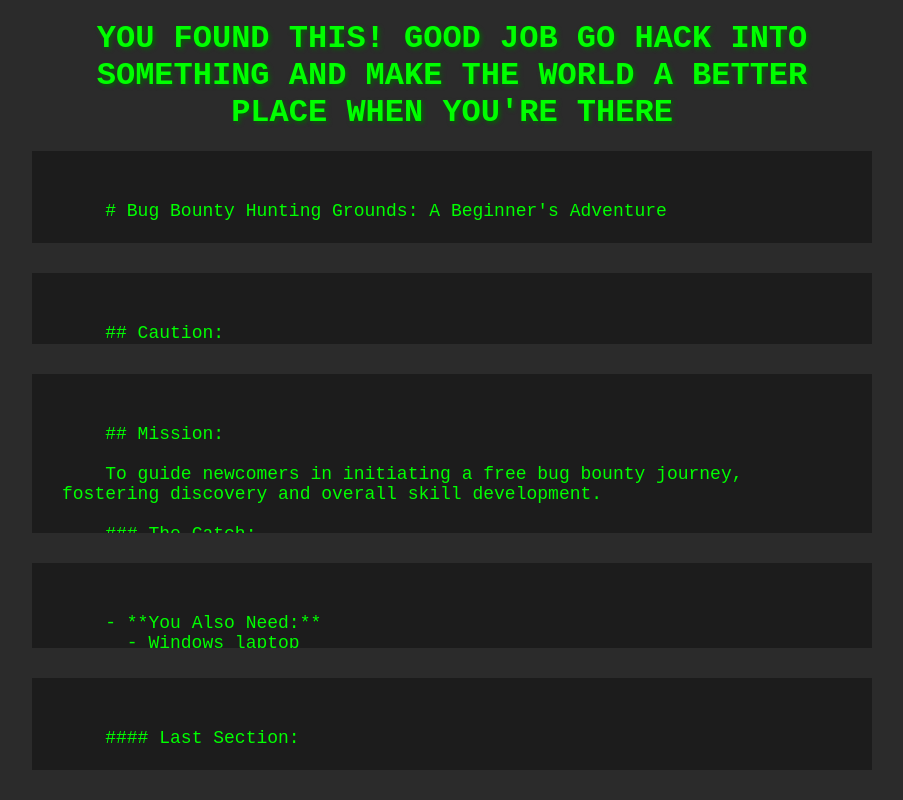
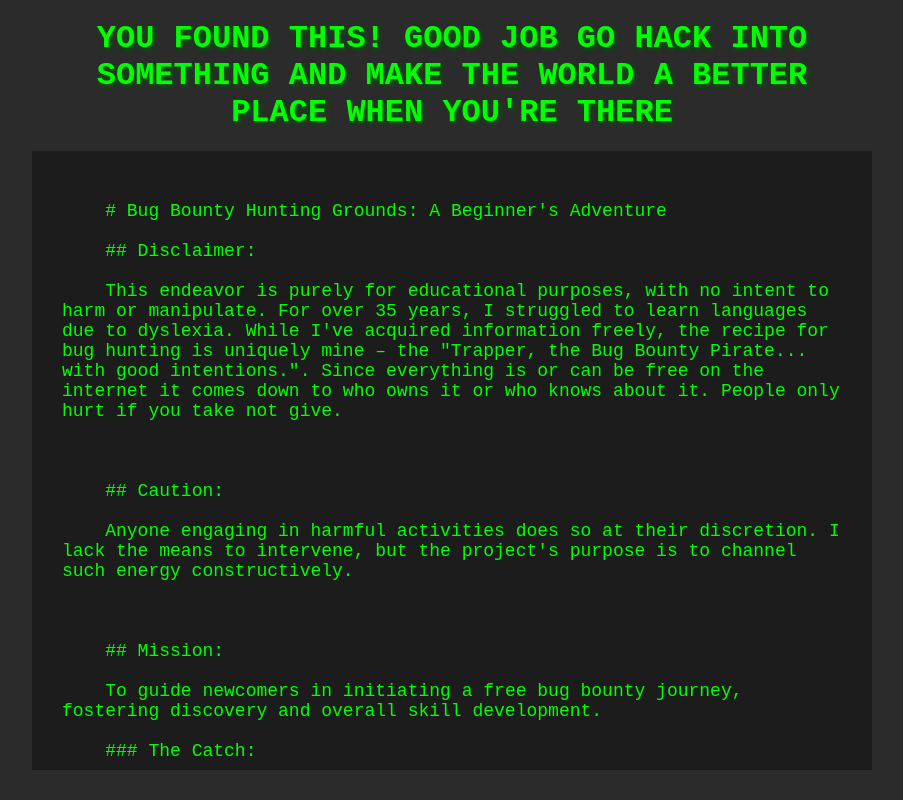
Before and after one commit to ReconTrapper/The-Hunting-Grounds-Recipe, a plain HTML site: page SOLVE-DISCLOSURE.html in a window 1280 px wide. Shown: the whole page, without its empty margins (188-1091 px from the left). Drawn offline with Linux system fonts and the light colour scheme.

Commit message:
Update SOLVE-DISCLOSURE.html

```diff
--- a/SOLVE-DISCLOSURE.html
+++ b/SOLVE-DISCLOSURE.html
@@ -76,17 +76,13 @@
 
     This endeavor is purely for educational purposes, with no intent to harm or manipulate. For over 35 years, I struggled to learn languages due to dyslexia. While I've acquired information freely, the recipe for bug hunting is uniquely mine – the "Trapper, the Bug Bounty Pirate... with good intentions.". Since everything is or can be free on the internet it comes down to who owns it or who knows about it. People only hurt if you take not give.
     </pre>
-</div>
 
-<div class="section">
     <pre>
     ## Caution:
 
     Anyone engaging in harmful activities does so at their discretion. I lack the means to intervene, but the project's purpose is to channel such energy constructively.
     </pre>
-</div>
 
-<div class="section">
     <pre>
     ## Mission:
 
@@ -112,9 +108,7 @@
 
     - General references to tools and symbols, encouraging new bug hunters to explore command line arguments.
     </pre>
-</div>
 
-<div class="section">
     <pre>
     - **You Also Need:**
       - Windows laptop
@@ -123,9 +117,7 @@
         - Red Hat challenge: Maintain ethical behavior, resisting the urge to go pro for free.
       - Employ Kali Linux via VmWare, navigating through challenges and ethical choices.
     </pre>
-</div>
 
-<div class="section">
     <pre>
     #### Last Section:
 
```
